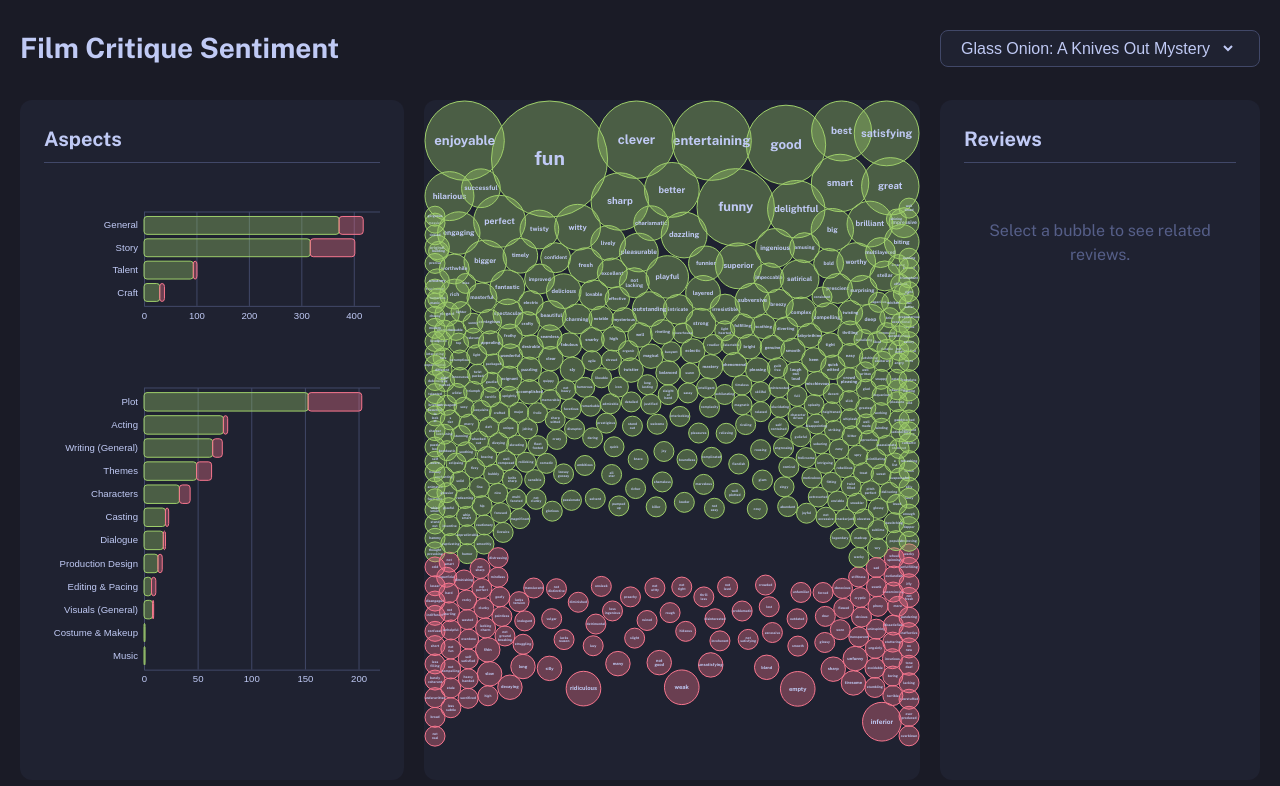
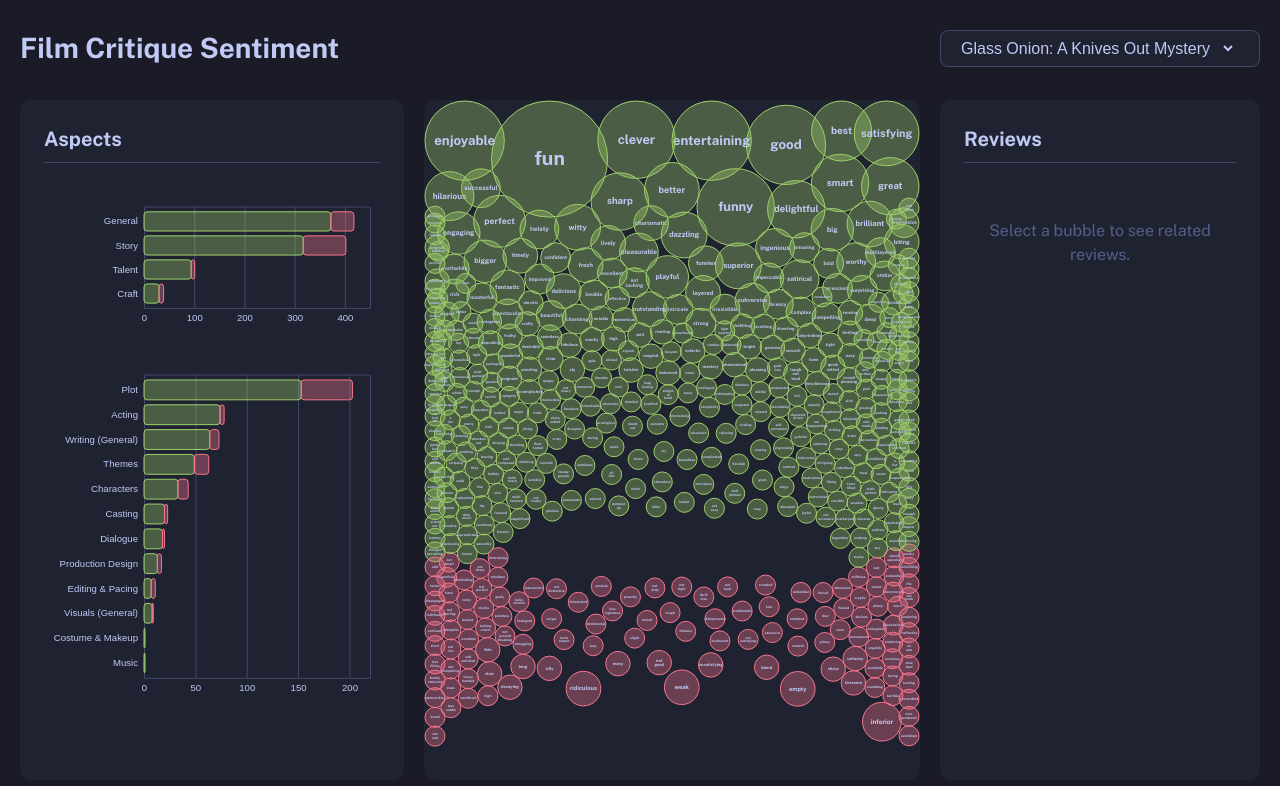
Before and after one commit to wjeff9/movie-sentiment-visualizer, a React (Vite) app in the folder frontend/: page / in a window 1280 px wide. Shown: the top 786 px of the page. Built offline with nearby package versions, Linux system fonts and the light colour scheme.

Commit message:
fix x-tick cutoff

```diff
--- a/frontend/src/components/AspectPanel.jsx
+++ b/frontend/src/components/AspectPanel.jsx
@@ -17,7 +17,7 @@ export default function AspectPanel({
     setTooltip
 }) {
     const [chartRef, chartDims] = useChartDimensions();
-    const chartMargins = { top: 25, right: 0, bottom: 50, left: 100 };
+    const chartMargins = { top: 20, right: 10, bottom: 40, left: 100 };
     const gap = 20; // 1.25rem from Dashboard.css
 
     // Calculate proportional heights so both charts share exact same bar bandwidth
```
